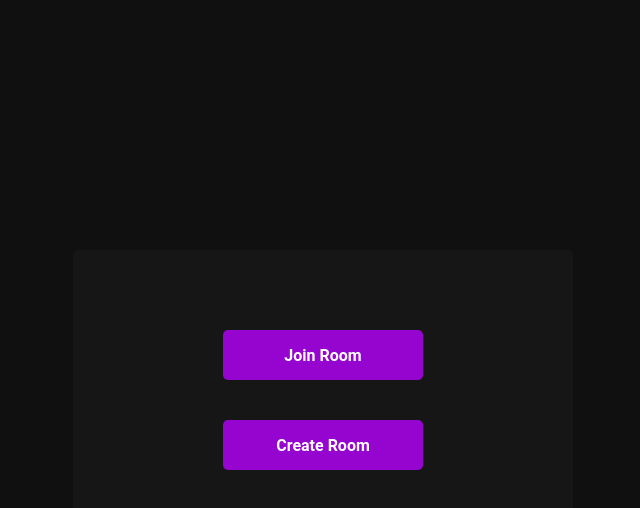
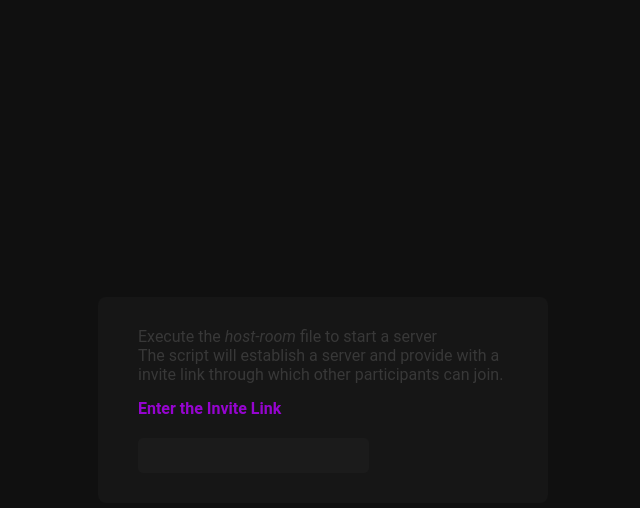
Before and after one commit to TheSudoersClub/IncognitoTalk, a website: page dist/.resources/home/index.html in a window 1280 px wide. Both pictures are taken after a click on the button "Create Room". Shown: the whole page, without its empty margins (317-957 px from the left). Drawn offline with Linux system fonts and the light colour scheme.

Commit message:
add create room feature

```diff
--- a/dist/.resources/home/index.html
+++ b/dist/.resources/home/index.html
@@ -31,10 +31,13 @@
       </div>
     </div>
 
-    <!-- <div class="c  reate-link-prompt">
-      <button id="choice-btn-create">Create Room</button>
+    <div class="create-room-prompt">
+      <span>Execute the <span id="host-file-name">host-room</span> file to start a server</span>
+      <span>The script will establish a server and provide with a invite link through which other participants can
+        join.</span>
+      <label for="input-crete-room-prompt">Enter the Invite Link</label>
+      <input autofocus type="text" id="input-crete-room-prompt">
     </div>
-  </div> -->
 
   </div>
 
--- a/dist/.resources/home/script.js
+++ b/dist/.resources/home/script.js
@@ -1,6 +1,7 @@
 // hide other divs onload
 document.addEventListener("DOMContentLoaded", function () {
   document.querySelector(".join-link-prompt").style.display = "none";
+  document.querySelector(".create-room-prompt").style.display = "none";
 });
 
 // onclick join room
@@ -23,3 +24,22 @@ document
       window.open(inviteLink, "_self");
     }
   });
+
+// onclick crete room
+document
+  .querySelector("#choice-btn-create")
+  .addEventListener("click", function (e) {
+    document.querySelector(".choice").style.display = "none";
+    document.querySelector(".create-room-prompt").style.display = "block";
+  });
+
+document
+  .querySelector("#input-crete-room-prompt")
+  .addEventListener("keypress", function (e) {
+    if (e.key === "Enter") {
+      document.querySelector(".create-room-prompt").style.display = "none";
+
+      let inviteLink = document.getElementById("input-crete-room-prompt").value;
+      window.open(inviteLink, "_self");
+    }
+  });
--- a/dist/.resources/home/style.css
+++ b/dist/.resources/home/style.css
@@ -101,6 +101,63 @@ body {
   font-style: italic;
 }
 
+.create-room-prompt {
+  display: none;
+  background: rgba(56, 56, 56, 0.15);
+  position: absolute;
+  width: 450px;
+  padding: 30px 40px;
+  transform: translate(-50%, -50%);
+  left: 50%;
+  top: 50%;
+  border: none;
+  border-radius: 8px;
+
+  display: flex;
+  justify-content: center;
+  align-items: center;
+  flex-direction: column;
+
+  animation-name: OnLoad;
+  animation-duration: 1s;
+}
+
+.create-room-prompt span {
+  display: block;
+  color: rgb(56, 56, 56);
+  /* margin-bottom: 5px; */
+}
+
+#host-file-name{
+  display: inline;
+    font-style: italic;
+}
+
+.create-room-prompt label {
+  display: block;
+  font-weight: bold;
+   margin-top: 15px;
+  color: rgba(183, 0, 255, 0.8);
+}
+
+.create-room-prompt input {
+  margin-top: 20px;
+  display: block;
+  border: none;
+  padding: 10px 20px;
+  background: rgb(27, 27, 27);
+  /* box-shadow: inset 1px 1px 5px rgba(0, 0, 0, 0.15); */
+  color: white;
+  outline: none;
+  caret-color: aqua;
+  border-radius: 5px;
+  /*
+  animation-name: shake;
+  animation-duration: 1s; */
+}
+
+
+/* animations */
 @keyframes OnLoad {
   0% {
     translate: 0 20px;
```
